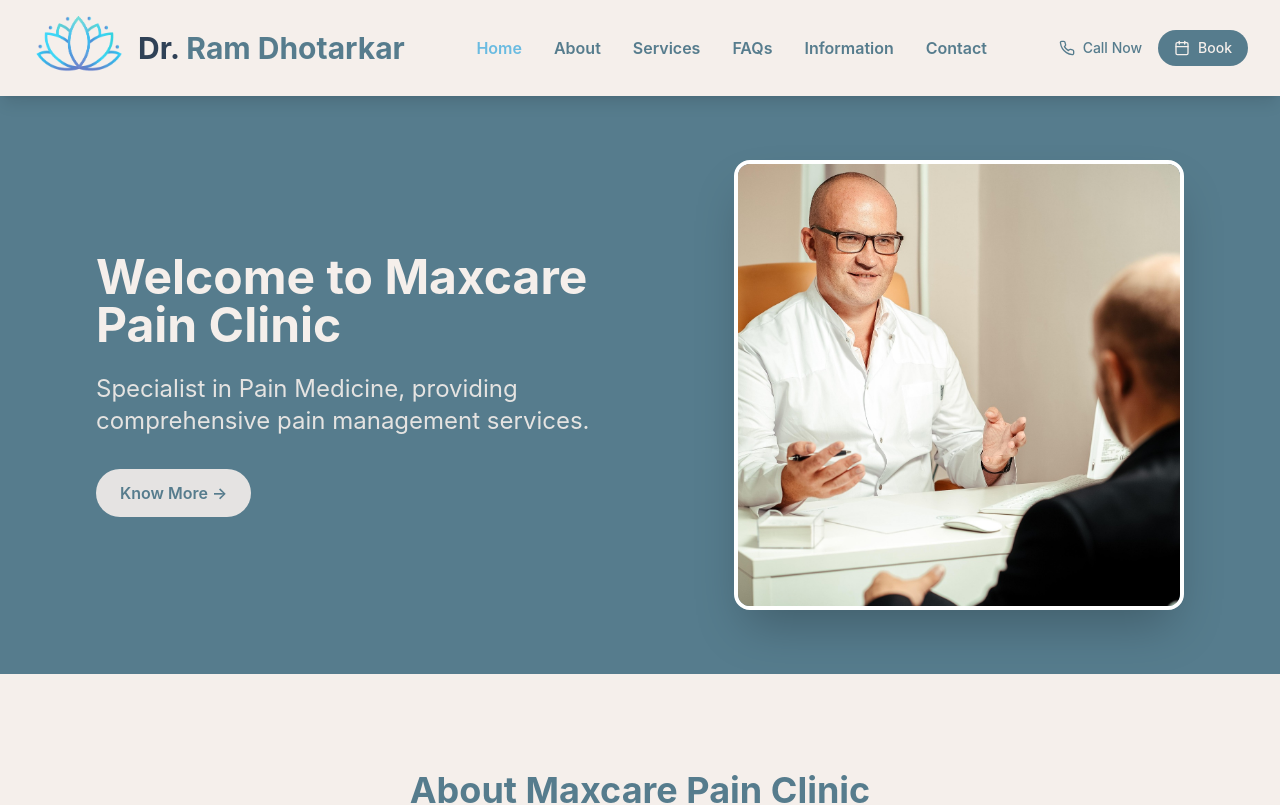
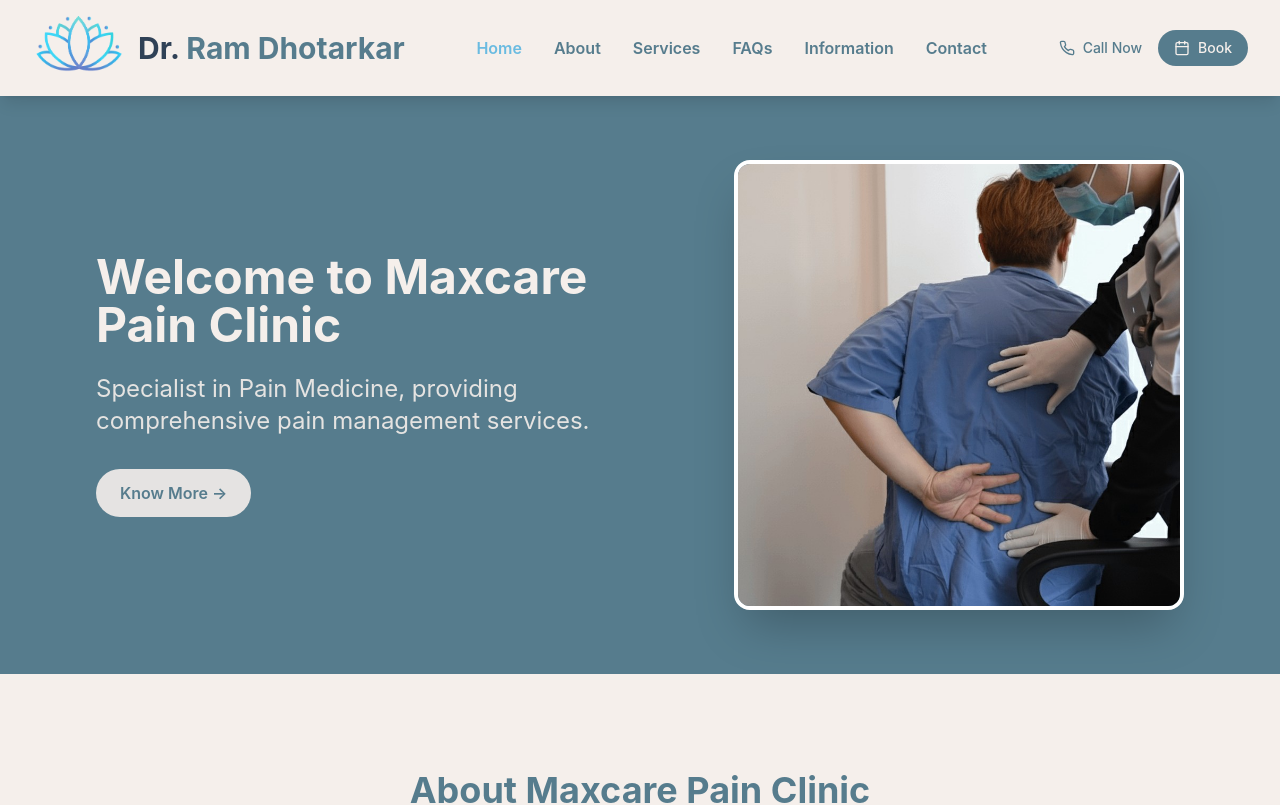
Before and after one commit to innervationitpune/maxcare, a React (Vite) app: page / in a window 1280 px wide. Shown: the top 805 px of the page. Built offline with nearby package versions, Linux system fonts and the light colour scheme.

Commit message:
phot changes

```diff
--- a/src/App.jsx
+++ b/src/App.jsx
@@ -18,12 +18,22 @@
 
   return (
     <div className="min-h-screen flex flex-col relative">
+      {/* Loader */}
       <Loader loading={loading} />
+
+      {/* Scroll to top */}
       <ScrollToTop />
-      <div className={`transition-all duration-300 ease-in-out ${
-        loading ? 'opacity-50 pointer-events-none' : 'opacity-100'
-      }`}>
+
+      {/* Main content */}
+      <div
+        className={`transition-all duration-300 ease-in-out ${
+          loading ? 'opacity-50 pointer-events-none' : 'opacity-100'
+        }`}
+      >
+        {/* Header */}
         <Header />
+
+        {/* Page Routes */}
         <main className="flex-grow">
           <Routes>
             <Route path="/" element={<Home />} />
@@ -35,6 +45,8 @@
             <Route path="/book-appointment" element={<BookAppointment />} />
           </Routes>
         </main>
+
+        {/* Footer */}
         <Footer />
       </div>
     </div>
--- a/vite.config.ts
+++ b/vite.config.ts
@@ -1,9 +1,9 @@
 import { defineConfig } from 'vite';
 import react from '@vitejs/plugin-react';
 
-// https://vitejs.dev/config/
 export default defineConfig({
   plugins: [react()],
+  base: '/', // 👈 must match your GitHub repo name
   optimizeDeps: {
     exclude: ['lucide-react'],
   },
```
Also changed, not shown: src/main.tsx (+9 -9 lines), public/clinic-consultation.jpg.
